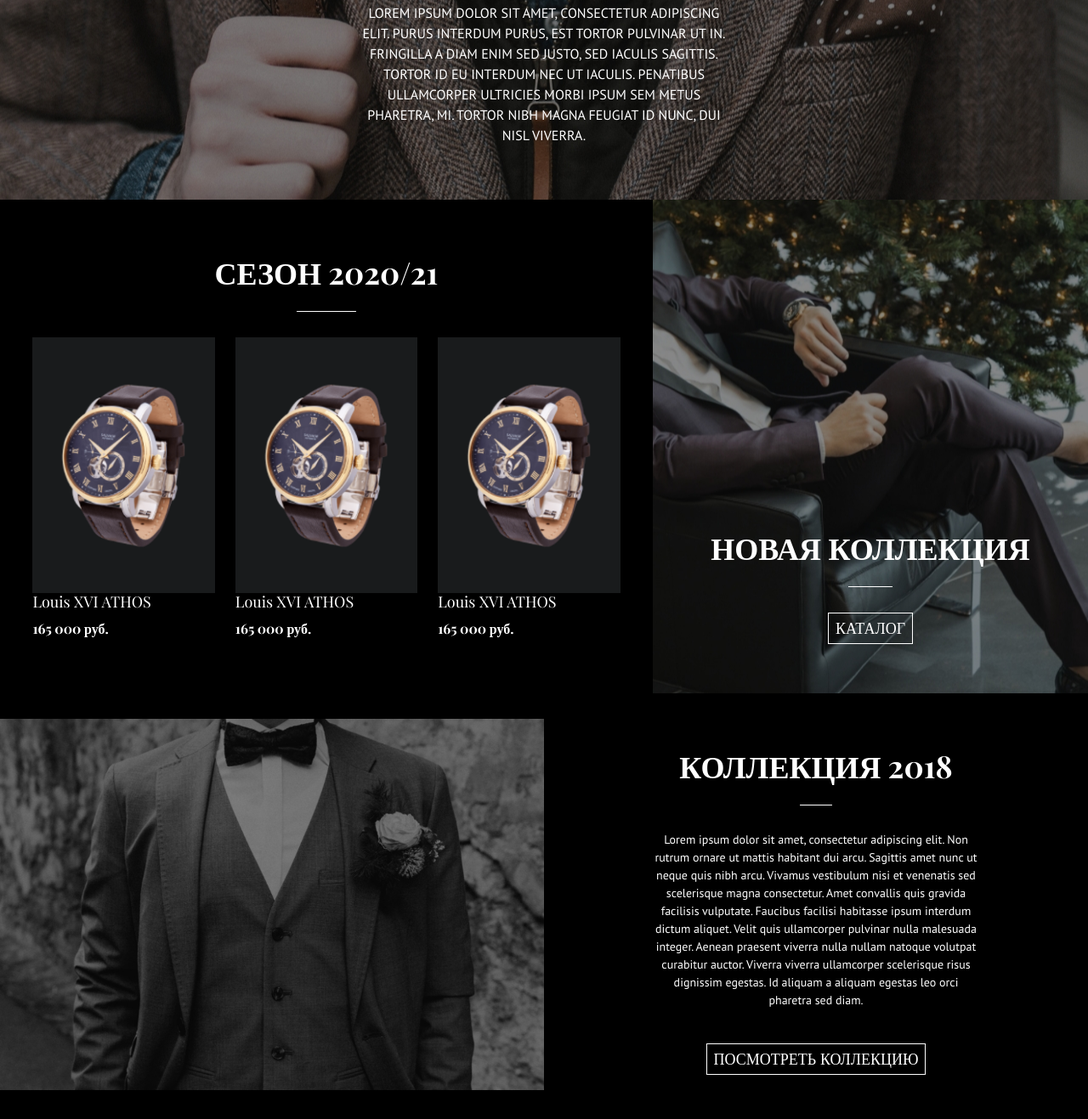
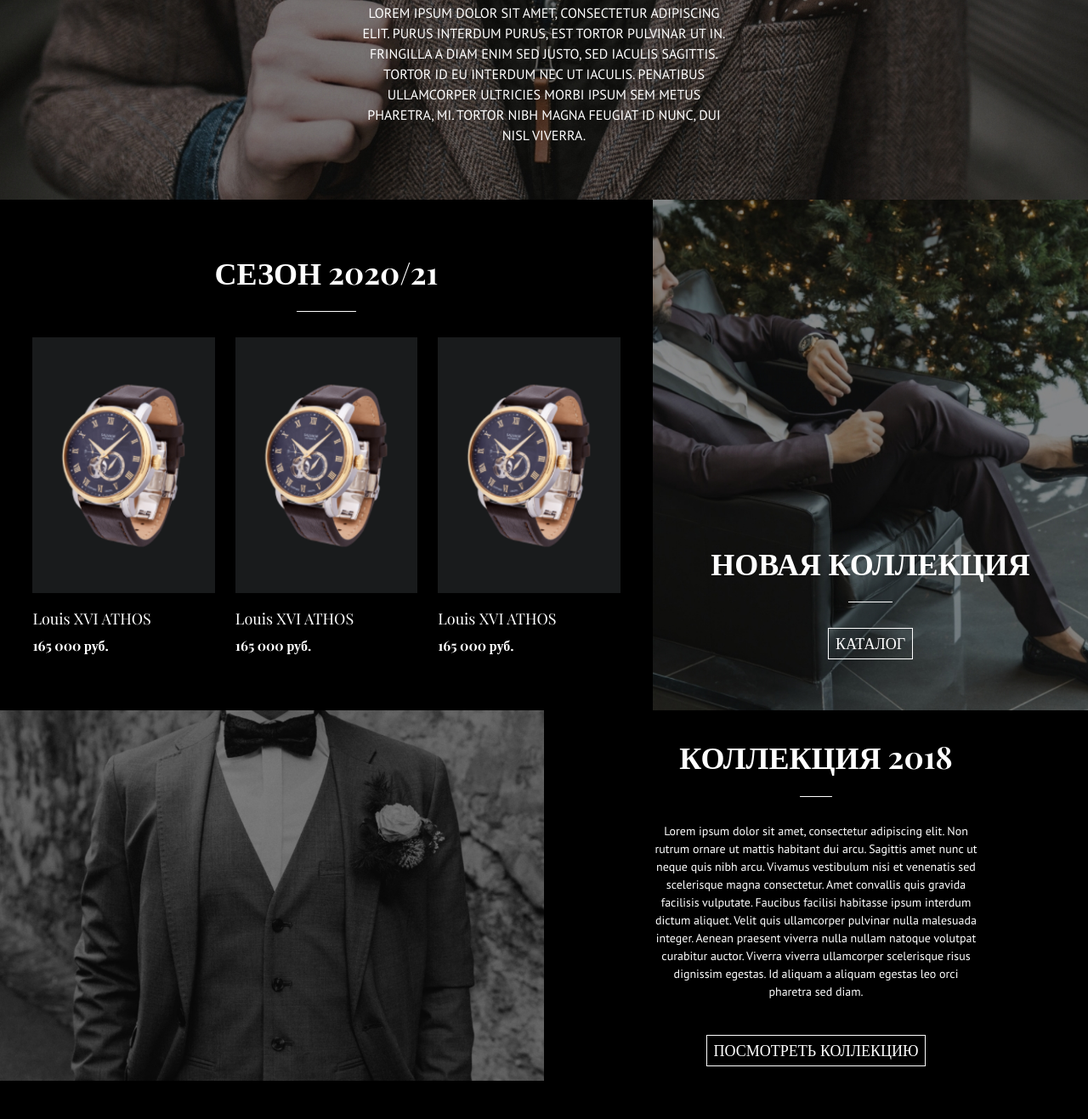
Before and after one commit to abdum0m1n/PORTEN, a plain HTML site: page index.html in a window 1280 px wide. Shown: the part 543-1860 px from the top of the page at 85% size. Drawn offline with Linux system fonts and the light colour scheme; a web font is replaced by a local one.

Commit message:
PORTEN end

```diff
--- a/assets/main/css/style.css
+++ b/assets/main/css/style.css
@@ -138,6 +138,7 @@
   display: flex;
 }
 .card-img1{
+  margin-bottom: 20px;
   background: #191B1C;
   padding: 55px 22px;
   width: 100%;
@@ -330,7 +331,6 @@
   .main-child2{
     height: 300px;
     width: 100% !important;
-    background:   #000000 !important;
   }
   .main2-child1{
     width: 100% !important;
--- a/index.html
+++ b/index.html
@@ -58,7 +58,7 @@
       </nav>
       <!-- nav end -->
       <!-- header start -->
-      <div style="background: url(./assets/main/img/header.jpeg)no-repeat center;" class="header py-5 ">
+      <div style="background: url(./assets/main/img/header.jpeg)no-repeat center/cover;" class="header py-5 ">
         <div class="container2">
             <div class="wrapper2 d-flex flex-column align-items-center justify-content-center ">
                 <div class="heading">
@@ -108,7 +108,7 @@
             </div>
         </div>
         <div style="padding-left: 0;" class=" main-child2 ">
-          <div style="background: url(./assets/main/img/main.jpeg)no-repeat center; " class="main-child2 w-100 h-100  ">
+          <div style="background: url(./assets/main/img/main.jpeg)no-repeat center/cover; " class="main-child2 w-100 h-100  ">
             <div class="container-h">
               <div class="wrapper4 d-flex flex-column justify-content-end h-100 ">
                 <h1 style="text-transform: uppercase;" class="main2-h1 py-3 ">Новая коллекция</h1>
@@ -128,8 +128,8 @@
           <img class="w-100  " src="./assets/main/img/main2.jpeg" alt="">
         </div>
         <div  class="main2-child2 ">
-          <div class="container4">
-            <div class="main2-child2 flex-column  d-flex align-items-center py-5    justify-content-center w-100   ">
+          <div class="container4 d-flex align-items-center h-100 ">
+            <div class="main2-child2 flex-column  d-flex align-items-center        w-100    ">
               <h1 style="text-transform: uppercase;" class="main2-h1 py-3 ">коллекция 2018</h1>
               <div class="d-flex justify-content-center w-100  ">
                 <div class="bor"></div>
```
